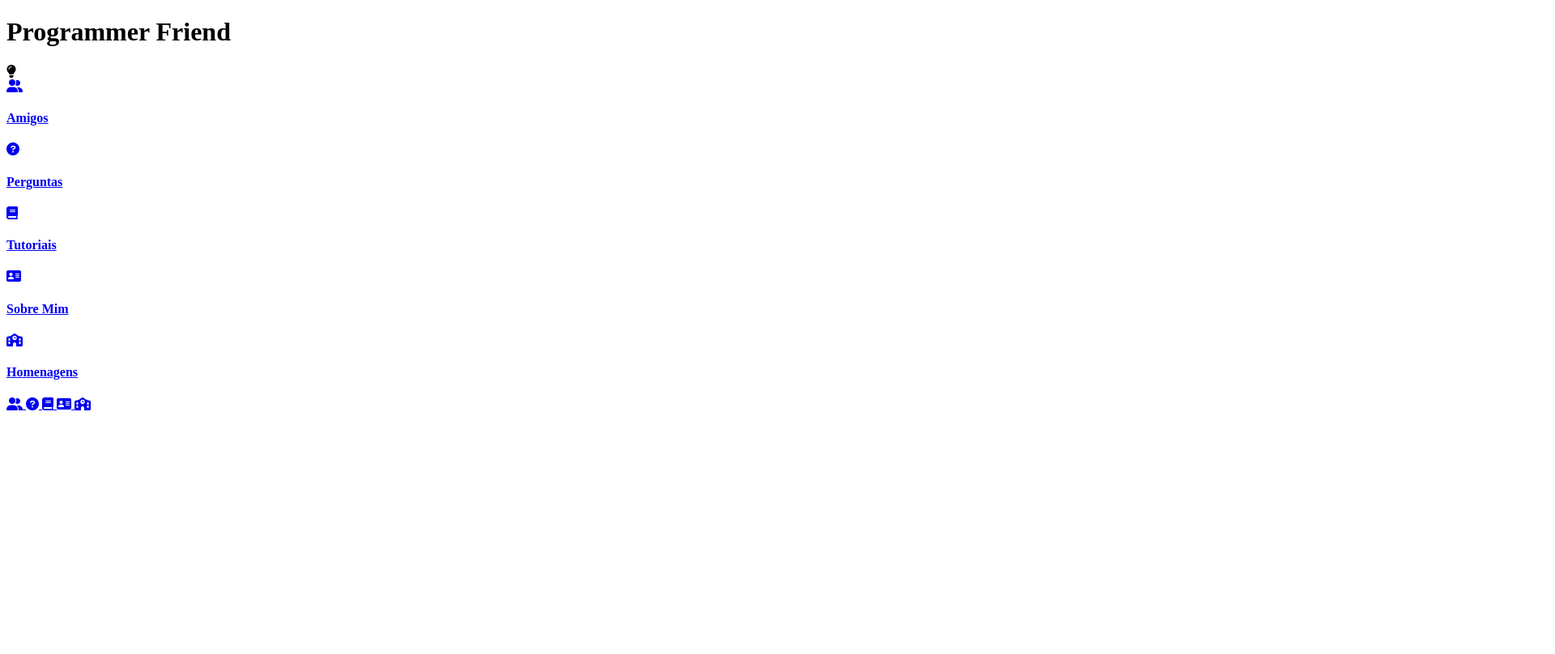
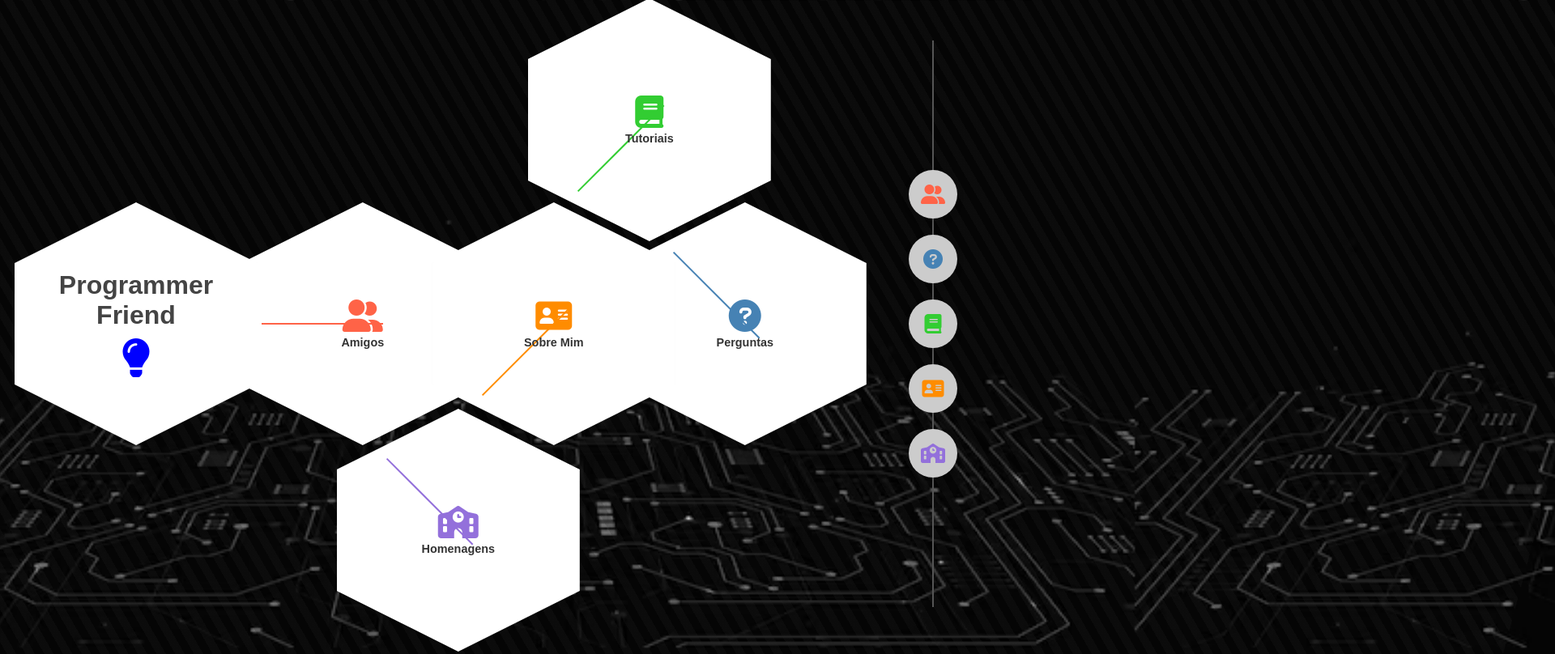
Before and after one commit to Nan17Gay/programmer-friend, a plain HTML site: page index.html in a window 1280 px wide. Shown: the top 808 px of the page at 81% size, 1920 px wide, since content can reach past the window. Drawn offline with Linux system fonts and the light colour scheme; files whose address does not match are found by name; a web font is replaced by a local one.

Commit message:
Update index.html

```diff
--- a/index.html
+++ b/index.html
@@ -4,7 +4,7 @@
     <meta charset="UTF-8">
     <meta name="viewport" content="width=device-width, initial-scale=1.0">
     <title>Programmer Friend</title>
-    <link rel="stylesheet" href="style.css'">
+    <link rel="stylesheet" href="style.css">
     <link rel="stylesheet" href="https://cdnjs.cloudflare.com/ajax/libs/font-awesome/6.0.0-beta3/css/all.min.css">
 </head>
 <body class="homepage">
```
